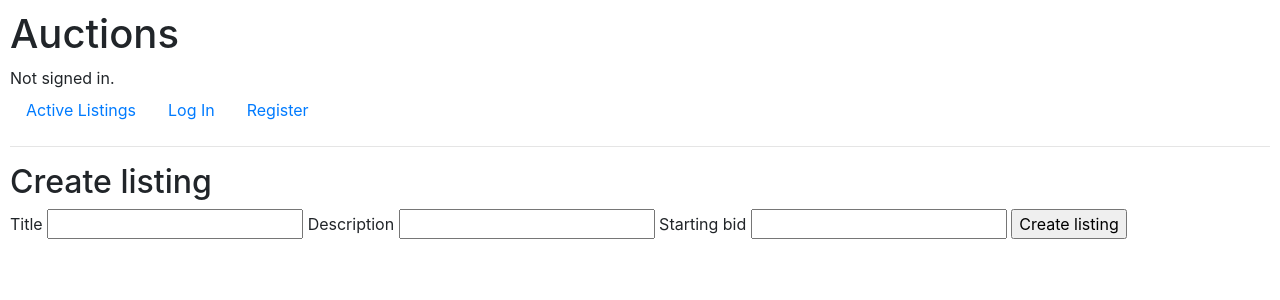
After one commit to minseoksong23/exercises, a Django app: page /create in a window 1280 px wide. The commit adds this page. Shown: the top 300 px of the page. Run offline with Django 3.2, Linux system fonts and the light colour scheme; some libraries are stand-ins or nearby versions.

Commit message:
Implemented bare structure of create

```diff
--- a/cs50w/project2/commerce/auctions/models.py
+++ b/cs50w/project2/commerce/auctions/models.py
@@ -9,8 +9,8 @@ class Listing(models.Model):
     title = models.CharField(max_length=150)
     description = models.TextField()
     starting_bid = models.IntegerField()
-    image = models.URLField(blank=True) # optional
-    category = models.CharField(max_length=20)
+    #url = models.URLField(blank=True) # optional
+    #category = models.CharField(max_length=20)
     #category: Fashion, Toys, Electronics, Home, etc
 
 class Bid(models.Model):
--- /dev/null
+++ b/cs50w/project2/commerce/auctions/templates/auctions/create.html
@@ -0,0 +1,27 @@
+{% extends "auctions/layout.html" %}
+
+{% block body %}
+    <h2>Create listing</h2>
+    <form action="{% url 'create' %}" method="post">
+        {% csrf_token %}
+
+        <label for="title">Title</label>
+        <input id="title" name="title" type="text">
+
+        <label for="decsription">Description</label>
+        <input id="description" name="description" type="textarea">
+
+        <label for="starting_bid">Starting bid</label>
+        <input id="starting_bid" name="starting_bid" type="number">
+        <!--
+        <label for="url">URL for the image(optional)</label>
+        <input id="url" name="url" type="url">
+
+        <label for="category">Category</label>
+        <select name="category">
+            <option value="category">Category</option>
+        </select>
+        -->
+        <input type="submit" value="Create listing">
+    </form>
+{% endblock %}
--- a/cs50w/project2/commerce/auctions/urls.py
+++ b/cs50w/project2/commerce/auctions/urls.py
@@ -3,6 +3,7 @@ from django.urls import path
 from . import views
 
 urlpatterns = [
+    path("create", views.create, name="create"),
     path("", views.index, name="index"),
     path("login", views.login_view, name="login"),
     path("logout", views.logout_view, name="logout"),
--- a/cs50w/project2/commerce/auctions/views.py
+++ b/cs50w/project2/commerce/auctions/views.py
@@ -1,14 +1,37 @@
 from django.contrib.auth import authenticate, login, logout
+from django import forms
 from django.db import IntegrityError
 from django.http import HttpResponse, HttpResponseRedirect
 from django.shortcuts import render
 from django.urls import reverse
 
-from .models import User
+from .models import User, Listing, Bid, Comment
 
+class ListingForm(forms.Form):
+    title = forms.CharField(label="listing", required=False)
+    description = forms.CharField(label="description", required=False)
+    starting_bid = forms.IntegerField(label="starting_bid", required=False)
+    #url = forms.URLField(label="url", required=False)
+    #select
+
+def create(request):
+    if request.method == "POST":
+        form = ListingForm(request.POST)
+        if form.is_valid():
+            Listing.objects.create(
+                title = form.cleaned_data["title"],
+                description = form.cleaned_data["description"],
+                starting_bid = form.cleaned_data["starting_bid"],
+                #url = form.cleaned_data["url"]
+            )
+        return HttpResponseRedirect(reverse("index"))
+    else:
+        return render(request, "auctions/create.html")
 
 def index(request):
-    return render(request, "auctions/index.html")
+    return render(request, "auctions/index.html", {
+        "Listing": Listing.objects.all()
+    })
 
 
 def login_view(request):
```
Also changed, not shown: cs50w/project2/commerce/auctions/templates/auctions/index.html (+7 -2 lines), cs50w/project2/commerce/auctions/migrations/0003_remove_listing_category_remove_listing_image.py (added), cs50w/project2/commerce/db.sqlite3, 2 other files.
